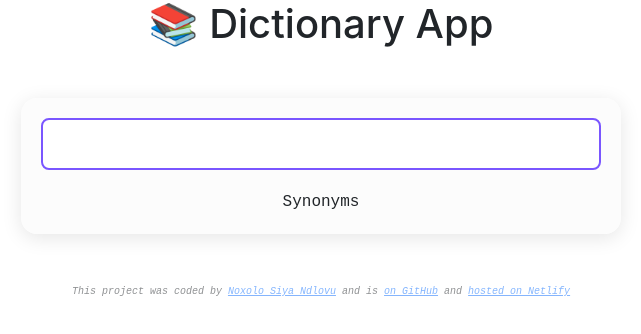
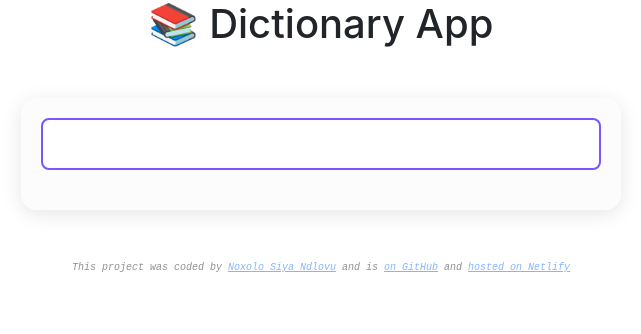
Before and after one commit to SiiyaN/dictionary, a React (Create React App) app: page / in a window 1280 px wide. Shown: the top 334 px of the page, without its empty margins (319-960 px from the left). Built offline with nearby package versions, Linux system fonts and the light colour scheme.

Commit message:
Synonyms data rendering

```diff
--- a/src/Dictionary.js
+++ b/src/Dictionary.js
@@ -31,7 +31,7 @@ export default function Dictionary() {
       </form>
 
       <Definitions definitions={definitions} word={keyword} />
-      <Synonyms />
+      <Synonyms definitions={definitions} />
     </div>
   );
 }
--- a/src/Synonyms.js
+++ b/src/Synonyms.js
@@ -1,5 +1,16 @@
 import React from "react";
 
 export default function Synonyms(props) {
-  return <div className="synonyms">Synonyms</div>;
+  if (props.definitions && props.definitions[0].synonyms) {
+    return (
+      <div className="Synonyms">
+        <h2>
+          <strong>Synonyms:</strong>
+        </h2>
+        <p>{props.definitions[0].synonyms.join(", ")}</p>
+      </div>
+    );
+  } else {
+    return null;
+  }
 }
```
